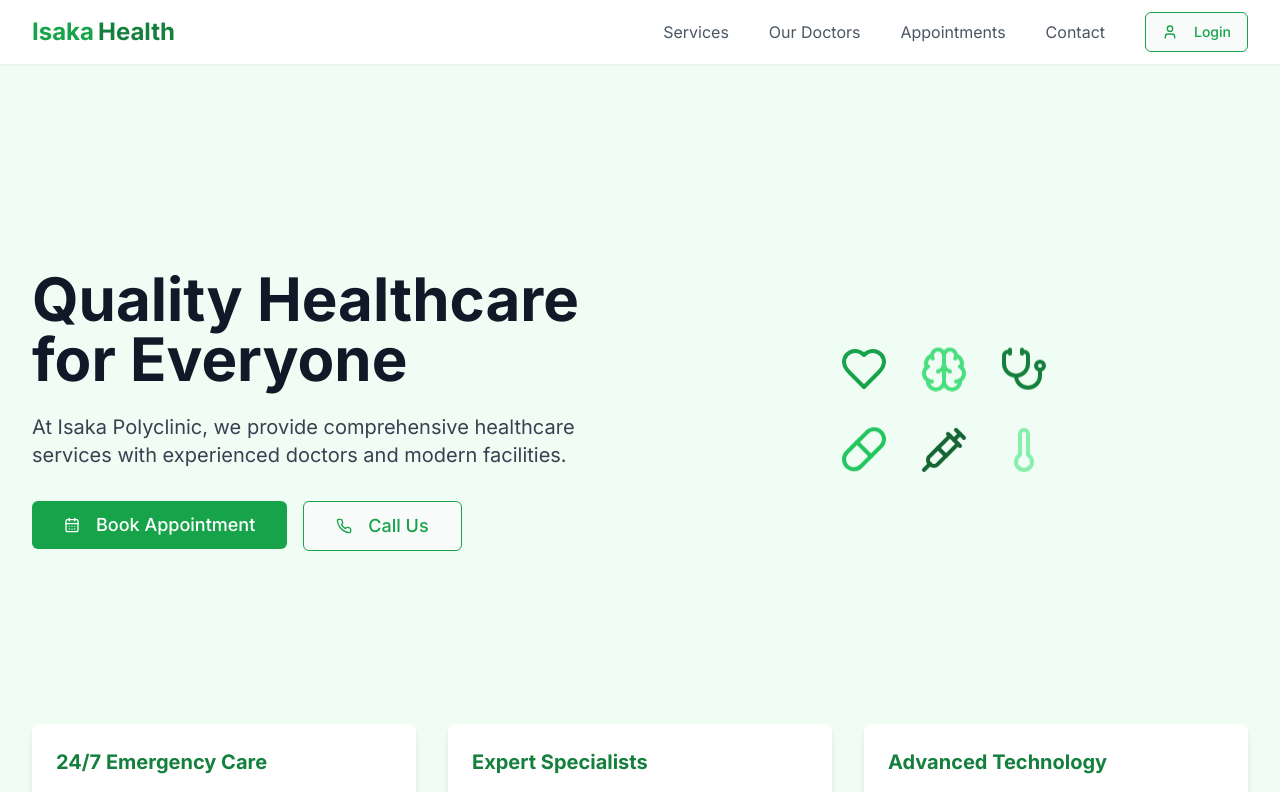
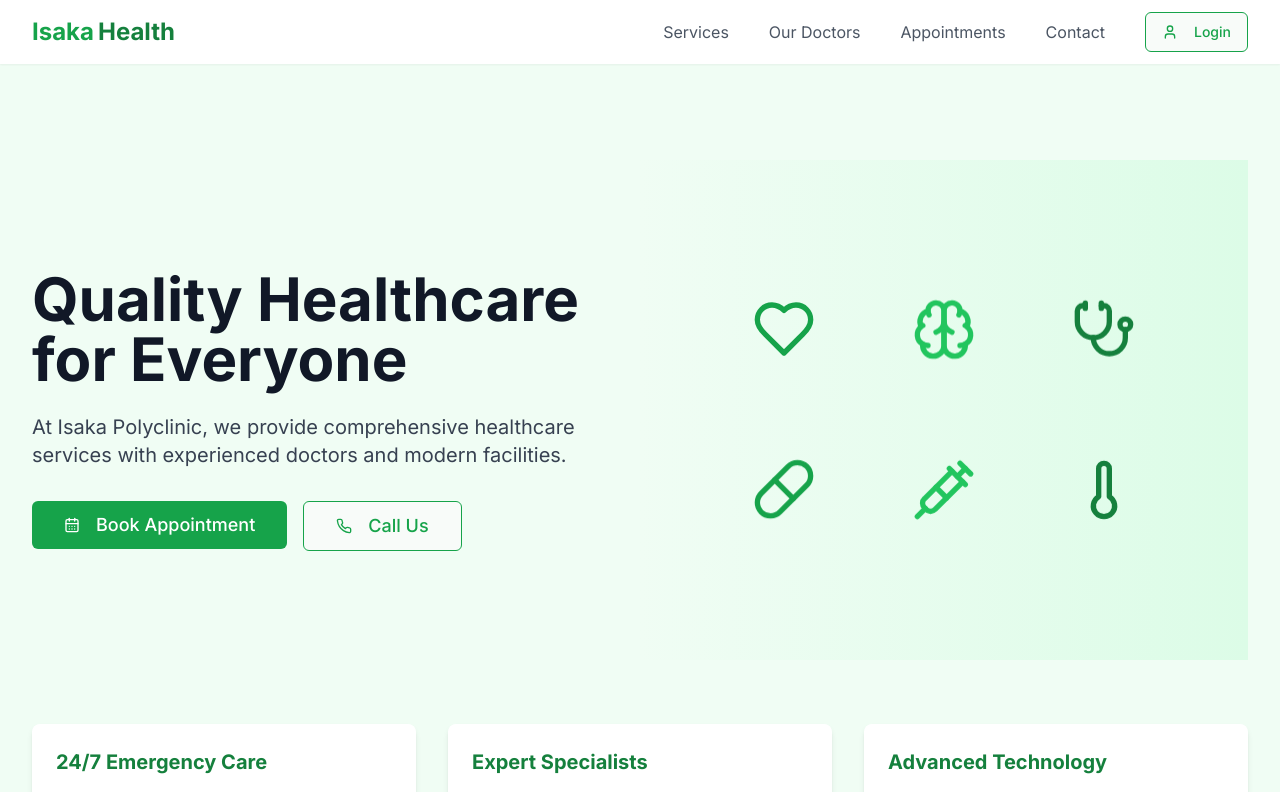
Before and after one commit to KennedyMtega/isaka-health-nexus-system, a React (Vite) app: page / in a window 1280 px wide. Shown: the top 792 px of the page. Built offline with nearby package versions, Linux system fonts and the light colour scheme.

Commit message:
Refactor: Improve 3D scene animation
Evenly space the medical icons and add a floating animation.

```diff
--- a/src/components/Medical3DScene.tsx
+++ b/src/components/Medical3DScene.tsx
@@ -1,20 +1,30 @@
 
 import React from 'react';
-import { Canvas } from '@react-three/fiber';
-import { Float } from '@react-three/drei';
 import { Heart, Brain, Pill, Stethoscope, Syringe, Thermometer } from 'lucide-react';
 
 const Medical3DScene: React.FC = () => {
   return (
-    <div className="relative w-full h-[400px] md:h-[500px]">
+    <div className="relative w-full h-[400px] md:h-[500px] bg-gradient-to-r from-green-50 to-green-100">
       <div className="absolute inset-0 flex items-center justify-center">
-        <div className="grid grid-cols-3 gap-8">
-          <Heart className="h-12 w-12 text-green-600 animate-float" />
-          <Brain className="h-12 w-12 text-green-400 animate-float animate-delay-200" />
-          <Stethoscope className="h-12 w-12 text-green-700 animate-float animate-delay-300" />
-          <Pill className="h-12 w-12 text-green-500 animate-float animate-delay-100" />
-          <Syringe className="h-12 w-12 text-green-800 animate-float animate-delay-400" />
-          <Thermometer className="h-12 w-12 text-green-300 animate-float animate-delay-500" />
+        <div className="grid grid-cols-2 md:grid-cols-3 gap-16 md:gap-24">
+          <div className="transform hover:-translate-y-2 transition-transform duration-300">
+            <Heart className="h-16 w-16 text-green-600 animate-float" />
+          </div>
+          <div className="transform hover:-translate-y-2 transition-transform duration-300">
+            <Brain className="h-16 w-16 text-green-500 animate-float animate-delay-200" />
+          </div>
+          <div className="transform hover:-translate-y-2 transition-transform duration-300">
+            <Stethoscope className="h-16 w-16 text-green-700 animate-float animate-delay-300" />
+          </div>
+          <div className="transform hover:-translate-y-2 transition-transform duration-300">
+            <Pill className="h-16 w-16 text-green-600 animate-float animate-delay-100" />
+          </div>
+          <div className="transform hover:-translate-y-2 transition-transform duration-300">
+            <Syringe className="h-16 w-16 text-green-500 animate-float animate-delay-400" />
+          </div>
+          <div className="transform hover:-translate-y-2 transition-transform duration-300">
+            <Thermometer className="h-16 w-16 text-green-700 animate-float animate-delay-500" />
+          </div>
         </div>
       </div>
     </div>
```
